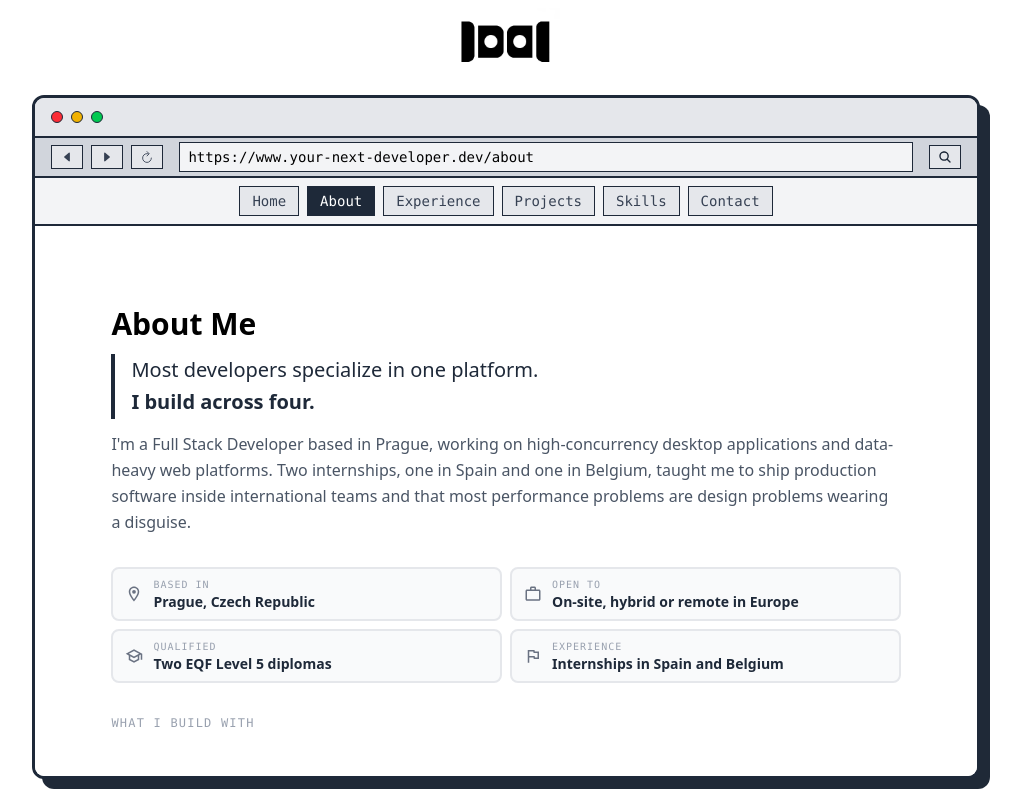
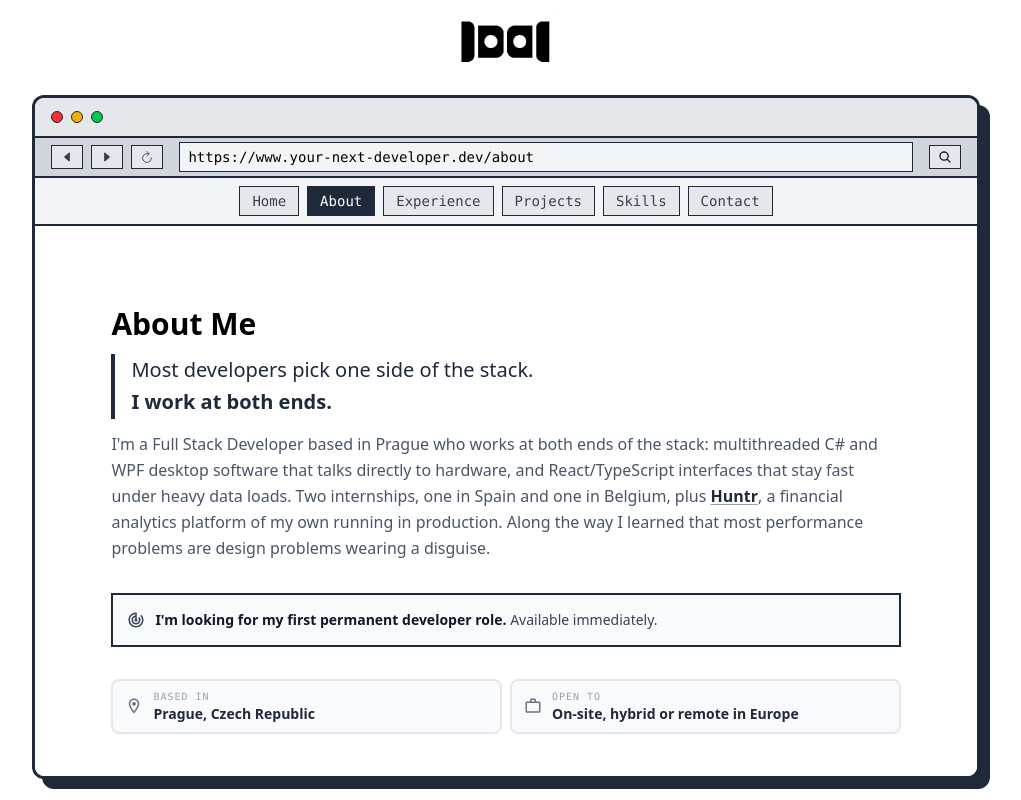
Before and after one commit to igarridosi/my-portfolio, a React (Vite) app: page /about in a window 1280 px wide. Shown: the top 800 px of the page, without its empty margins (134-1155 px from the left). Built offline with nearby package versions, Linux system fonts and the light colour scheme.

Commit message:
About me update

```diff
--- a/index.html
+++ b/index.html
@@ -40,7 +40,7 @@
           "addressLocality": "Prague",
           "addressCountry": "CZ"
         },
-        "knowsAbout": ["C#", ".NET", "React", "TypeScript", "Next.js", "Python", "Kotlin", "Jetpack Compose", "Node.js", "Docker"],
+        "knowsAbout": ["C#", ".NET", "WPF", "React", "TypeScript", "Next.js", "Python", "Kotlin", "Jetpack Compose", "Node.js", "PostgreSQL", "Docker"],
         "alumniOf": {
           "@type": "EducationalOrganization",
           "name": "IES Xabier Zubiri Manteo"
@@ -51,7 +51,7 @@
         },
         "sameAs": [
           "https://github.com/igarridosi",
-          "https://www.linkedin.com/in/ibai-garrido-699826353/"
+          "https://www.linkedin.com/in/ibai-garrido/"
         ]
       }
     </script>
--- a/src/components/AboutMe/index.tsx
+++ b/src/components/AboutMe/index.tsx
@@ -1,25 +1,33 @@
 import { motion } from 'framer-motion';
 import { FaReact, FaGithub, FaPython } from 'react-icons/fa';
-import { SiKotlin } from 'react-icons/si';
 import { PiFileCSharp } from 'react-icons/pi';
 import {
   MdOutlineSpeed, MdOutlineLayers, MdOutlinePublic, MdOutlineAutoAwesome,
   MdOutlineLocationOn, MdOutlineSchool, MdOutlineWorkOutline, MdOutlineFlag,
+  MdOutlineTrackChanges,
 } from 'react-icons/md';
 
 const stack = [
-  { icon: <PiFileCSharp className="text-xl" />, label: 'C# / .NET', sub: 'Desktop & backend' },
+  { icon: <PiFileCSharp className="text-xl" />, label: 'C# / .NET', sub: 'WPF desktop & backend' },
   { icon: <FaReact className="text-xl" />, label: 'React / TS', sub: 'Web' },
   { icon: <FaPython className="text-xl" />, label: 'Python', sub: 'Data & IoT' },
-  { icon: <SiKotlin className="text-xl" />, label: 'Kotlin', sub: 'Mobile' },
 ];
 
 /* The quick facts a recruiter scans for before reading a single sentence. */
 const facts = [
   { icon: <MdOutlineLocationOn />, label: 'Based in', value: 'Prague, Czech Republic' },
   { icon: <MdOutlineWorkOutline />, label: 'Open to', value: 'On-site, hybrid or remote in Europe' },
-  { icon: <MdOutlineSchool />, label: 'Qualified', value: 'Two EQF Level 5 diplomas' },
-  { icon: <MdOutlineFlag />, label: 'Experience', value: 'Internships in Spain and Belgium' },
+  {
+    icon: <MdOutlineSchool />,
+    label: 'Qualified',
+    value: 'Two EQF Level 5 diplomas',
+    note: 'Two-year post-secondary higher qualification',
+  },
+  {
+    icon: <MdOutlineFlag />,
+    label: 'Experience',
+    value: 'Production work at Irisbond (ES) and SmartEnds (BE)',
+  },
 ];
 
 const values = [
@@ -41,7 +49,7 @@ const values = [
   {
     icon: <MdOutlineAutoAwesome className="text-2xl" />,
     title: 'I ship fast without shipping mess',
-    text: "I lean on AI tooling to move quickly, then review everything that lands. Git, code review and iterative delivery are habits, not requirements someone imposed on me. I would rather ask why a feature exists than build the wrong thing well.",
+    text: "I use AI coding agents daily to move quickly, then review everything that lands. Git, code review and iterative delivery are habits, not requirements someone imposed on me. I would rather ask why a feature exists than build the wrong thing well.",
   },
 ];
 
@@ -62,20 +70,43 @@ const AboutMe = () => {
       <motion.div {...fadeUp(0.1)} className="space-y-3">
         <h2 className="text-2xl sm:text-3xl font-bold">About Me</h2>
         <p className="text-lg sm:text-xl leading-relaxed border-l-4 border-gray-800 pl-4 text-gray-800 font-medium">
-          Most developers specialize in one platform.<br />
-          <span className="font-bold">I build across four.</span>
+          Most developers pick one side of the stack.<br />
+          <span className="font-bold">I work at both ends.</span>
         </p>
         <p className="text-gray-600 leading-relaxed">
-          I'm a Full Stack Developer based in Prague, working on high-concurrency desktop
-          applications and data-heavy web platforms. Two internships, one in Spain and one in
-          Belgium, taught me to ship production software inside international teams and that
-          most performance problems are design problems wearing a disguise.
+          I'm a Full Stack Developer based in Prague who works at both ends of the stack:
+          multithreaded C# and WPF desktop software that talks directly to hardware, and
+          React/TypeScript interfaces that stay fast under heavy data loads. Two internships,
+          one in Spain and one in Belgium, plus{' '}
+          <a
+            href="https://www.huntrvalue.me/"
+            target="_blank"
+            rel="noopener noreferrer"
+            className="font-semibold text-gray-800 underline decoration-gray-400 underline-offset-2 hover:decoration-gray-800 transition-colors"
+          >
+            Huntr
+          </a>
+          , a financial analytics platform of my own running in production. Along the way I learned that most performance problems are
+          design problems wearing a disguise.
         </p>
+      </motion.div>
+
+      {/* What I am looking for: stated, not asked for */}
+      <motion.div {...fadeUp(0.13)}>
+        <div className="flex items-start gap-2.5 p-3.5 border-2 border-gray-800 bg-gray-50">
+          <MdOutlineTrackChanges className="mt-0.5 text-lg text-gray-700 shrink-0" />
+          <p className="text-sm text-gray-700 leading-relaxed">
+            <span className="font-bold text-gray-900">
+              I'm looking for my first permanent developer role.
+            </span>{' '}
+            Available immediately.
+          </p>
+        </div>
       </motion.div>
 
       {/* Quick facts */}
       <motion.div {...fadeUp(0.15)} className="grid grid-cols-1 sm:grid-cols-2 gap-2">
-        {facts.map(({ icon, label, value }) => (
+        {facts.map(({ icon, label, value, note }) => (
           <div
             key={label}
             className="flex items-center gap-2.5 px-3 py-2 border-2 border-gray-200 rounded-lg bg-gray-50"
@@ -84,6 +115,7 @@ const AboutMe = () => {
             <div className="min-w-0">
               <p className="text-[10px] uppercase tracking-widest font-mono text-gray-400">{label}</p>
               <p className="text-sm font-semibold text-gray-800 leading-snug">{value}</p>
+              {note && <p className="text-[11px] text-gray-500 leading-snug">({note})</p>}
             </div>
           </div>
         ))}
@@ -91,7 +123,7 @@ const AboutMe = () => {
 
       <motion.div {...fadeUp(0.2)} className="space-y-2">
         <p className="text-xs uppercase tracking-widest text-gray-400 font-mono">What I build with</p>
-        <div className="grid grid-cols-2 sm:grid-cols-4 gap-2 sm:gap-3">
+        <div className="grid grid-cols-3 gap-2 sm:gap-3">
           {stack.map(({ icon, label, sub }) => (
             <div key={label}
               className="flex flex-col items-center gap-1 sm:gap-1.5 p-2 sm:p-3 border-2 border-gray-800 bg-white shadow-[3px_3px_0px_0px_rgba(31,41,55)] text-center"
--- a/src/components/Contact/index.tsx
+++ b/src/components/Contact/index.tsx
@@ -14,7 +14,7 @@ const DIRECT_LINKS = [
   {
     icon: <FaLinkedinIn className="text-lg" />,
     label: 'LinkedIn',
-    href: 'https://www.linkedin.com/in/ibai-garrido-699826353/',
+    href: 'https://www.linkedin.com/in/ibai-garrido/',
     external: true,
   },
   {
--- a/src/components/Footer/Footer.tsx
+++ b/src/components/Footer/Footer.tsx
@@ -4,7 +4,7 @@ import { MdEmail } from 'react-icons/md';
 import { motion } from 'framer-motion';
 
 const socialLinks = [
-  { id: 'linkedin', label: 'Linkedin', icon: <FaLinkedinIn className="text-xl sm:text-3xl" />, url: 'https://www.linkedin.com/in/ibai-garrido-699826353/' },
+  { id: 'linkedin', label: 'Linkedin', icon: <FaLinkedinIn className="text-xl sm:text-3xl" />, url: 'https://www.linkedin.com/in/ibai-garrido/' },
   { id: 'github', label: 'Github', icon: <FaGithub className="text-xl sm:text-3xl" />, url: 'https://github.com/igarridosi' },
 ];
 
--- a/src/components/Section1/index.tsx
+++ b/src/components/Section1/index.tsx
@@ -72,7 +72,7 @@ const Section1 = () => {
         {/* Professional tagline */}
         <div className="mb-6 sm:mb-8 space-y-2">
           <p className="text-sm sm:text-base lg:text-lg text-gray-700 font-medium">
-            High-concurrency desktop apps and data-heavy web platforms.
+            High-concurrency desktop apps and data-heavy web platforms. Fast on both.
           </p>
           <p className="text-xs sm:text-sm font-mono text-gray-400 flex items-center gap-2 flex-wrap">
             <FaMapMarkerAlt className="text-gray-400" />
@@ -122,7 +122,7 @@ const Section1 = () => {
         {/* Social links */}
         <div className="flex items-center gap-4">
           <a
-            href="https://www.linkedin.com/in/ibai-garrido-699826353/"
+            href="https://www.linkedin.com/in/ibai-garrido/"
             target="_blank"
             rel="noopener noreferrer"
             className="flex items-center gap-1.5 text-sm text-gray-500 hover:text-gray-900 transition-colors font-mono"
--- a/src/components/Skills/index.tsx
+++ b/src/components/Skills/index.tsx
@@ -1,12 +1,17 @@
 import type { ReactNode } from 'react';
 import { motion } from 'framer-motion';
-import { FaReact, FaHtml5, FaGitAlt, FaGithub, FaJava, FaBolt, FaChartLine, FaLayerGroup } from 'react-icons/fa';
+import {
+  FaReact, FaHtml5, FaGitAlt, FaGithub, FaJava, FaBolt, FaChartLine,
+  FaLayerGroup, FaRobot,
+} from 'react-icons/fa';
 import {
   SiTypescript, SiTailwindcss, SiJavascript, SiMysql, SiMariadb, SiDotnet,
   SiKotlin, SiJetpackcompose, SiAndroid, SiNextdotjs, SiSass, SiPython,
-  SiDocker, SiPostgresql, SiGithubactions,
+  SiDocker, SiPostgresql, SiGithubactions, SiNodedotjs,
 } from 'react-icons/si';
-import { MdSync, MdSpeed, MdAutoAwesome } from 'react-icons/md';
+import {
+  MdSync, MdSpeed, MdAutoAwesome, MdDesktopWindows, MdDesignServices,
+} from 'react-icons/md';
 import { PiFileCSharp } from 'react-icons/pi';
 
 interface Skill {
@@ -25,6 +30,7 @@ const skillCategories: { title: string; skills: Skill[] }[] = [
       { name: 'Tailwind CSS', icon: <SiTailwindcss /> },
       { name: 'Sass', icon: <SiSass /> },
       { name: 'HTML5 / CSS3', icon: <FaHtml5 /> },
+      { name: 'WPF', icon: <MdDesktopWindows /> },
     ],
   },
   {
@@ -33,6 +39,7 @@ const skillCategories: { title: string; skills: Skill[] }[] = [
       { name: 'C#', icon: <PiFileCSharp /> },
       { name: '.NET Core', icon: <SiDotnet /> },
       { name: 'Python', icon: <SiPython /> },
+      { name: 'Node.js', icon: <SiNodedotjs /> },
       { name: 'Java', icon: <FaJava /> },
       { name: 'RESTful APIs', icon: <FaLayerGroup /> },
       { name: 'Multithreading', icon: <FaBolt /> },
@@ -58,6 +65,7 @@ const skillCategories: { title: string; skills: Skill[] }[] = [
     title: 'Architecture & Practices',
     skills: [
       { name: 'Asynchronous Systems', icon: <MdSync /> },
+      { name: 'UI/UX Development', icon: <MdDesignServices /> },
       { name: 'UI Performance Profiling', icon: <MdSpeed /> },
       { name: 'Real-time Data Visualization', icon: <FaChartLine /> },
     ],
@@ -70,6 +78,8 @@ const skillCategories: { title: string; skills: Skill[] }[] = [
       { name: 'Docker', icon: <SiDocker /> },
       { name: 'CI/CD', icon: <SiGithubactions /> },
       { name: 'AI-assisted development', icon: <MdAutoAwesome /> },
+      { name: 'GitHub Copilot', icon: <FaGithub /> },
+      { name: 'Claude Code', icon: <FaRobot /> },
     ],
   },
 ];
--- a/src/data/experience.ts
+++ b/src/data/experience.ts
@@ -22,7 +22,7 @@ export const roles: Role[] = [
     company: 'IRISBOND',
     title: 'Software Developer Intern, C# / .NET',
     location: 'San Sebastián, Spain',
-    period: 'Jan 2026 to Apr 2026',
+    period: 'Mar 2026 to Jun 2026',
     highlights: [
       'Engineered "HiruSystray", a multithreaded Windows application in C# for eye-tracking hardware calibration, eliminating UI thread blocking to keep the interface responsive under load.',
       'Implemented gaze-control algorithms (Dwell) with custom cursor-smoothing filters and tolerance zones, making navigation fully accessible without a mouse.',
@@ -34,7 +34,7 @@ export const roles: Role[] = [
     company: 'SMARTENDS',
     title: 'Software Developer Intern, Python / IoT',
     location: 'Ghent, Belgium',
-    period: 'Jan 2025 to Apr 2025',
+    period: 'Mar 2025 to Jun 2025',
     highlights: [
       'Developed IoT backend modules in Python processing high-frequency sensor data for waste management and route optimisation.',
       'Optimised a real-time monitoring platform visualising fill levels, geographic patterns and collection schedules, cutting data processing latency.',
```
